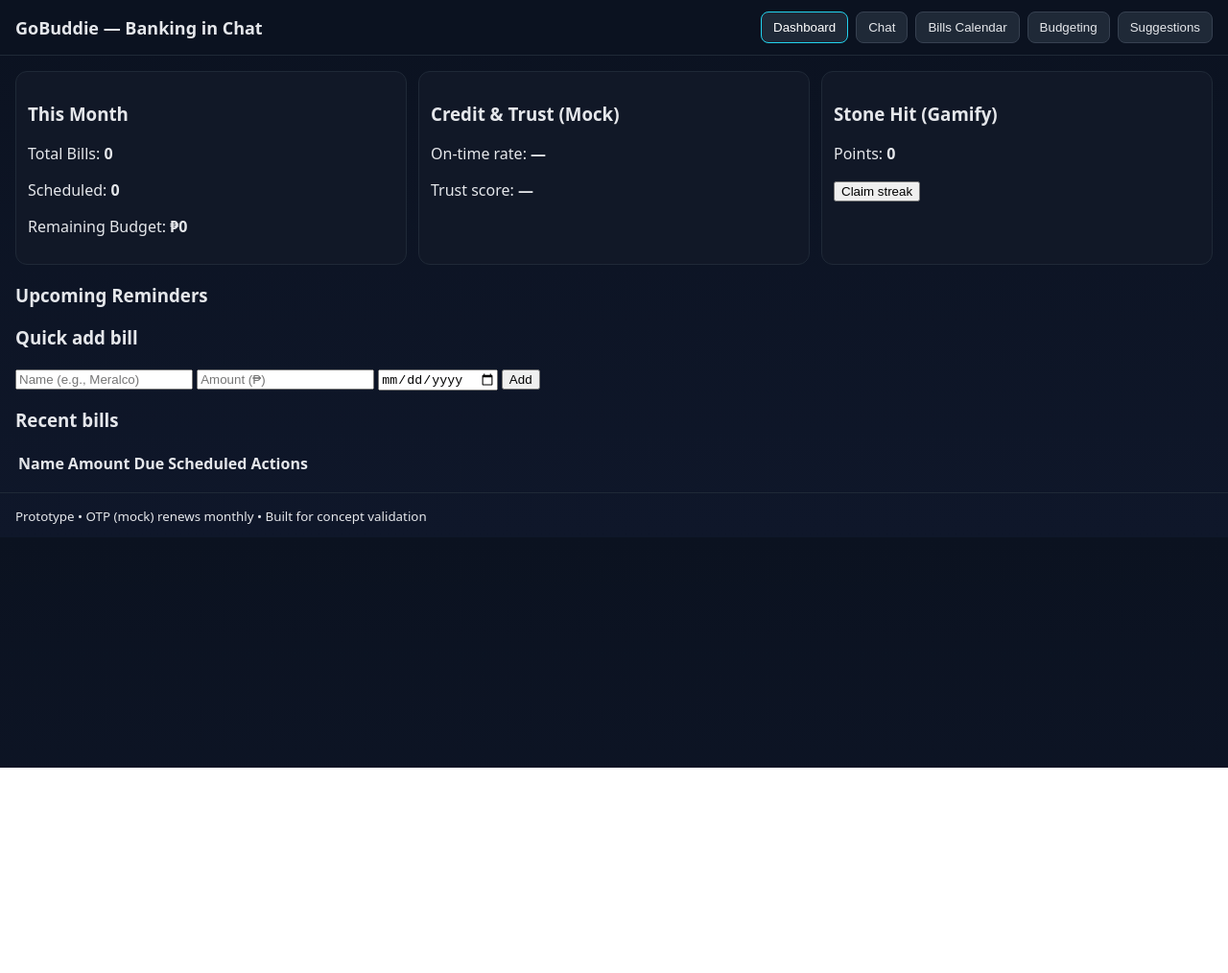
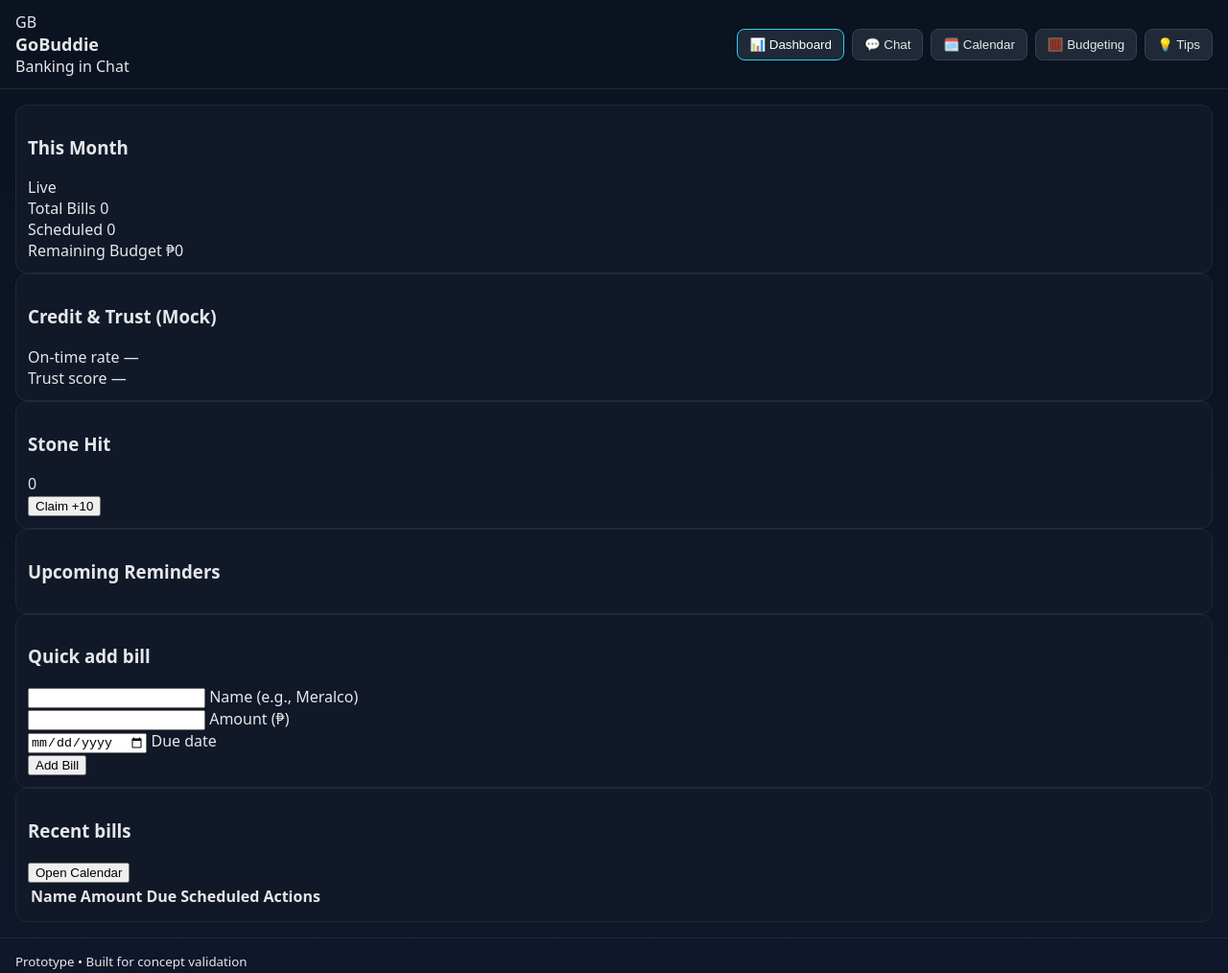
Before and after one commit to TheLevatron/gobuddie-prototype, a plain HTML site: page index.html in a window 1280 px wide. Shown: the whole page at 96% size. Before the commit the page ends 800 px from the top, so only its background shows below. Drawn offline with Linux system fonts and the light colour scheme.

Commit message:
Updated index.html with new content

```diff
--- a/index.html
+++ b/index.html
@@ -7,132 +7,240 @@
   <link rel="stylesheet" href="styles.css" />
 </head>
 <body>
-  <header class="app-header">
-    <h1>GoBuddie — Banking in Chat</h1>
-    <nav>
-      <button class="tab-btn" data-tab="dashboard" aria-selected="true">Dashboard</button>
-      <button class="tab-btn" data-tab="chat">Chat</button>
-      <button class="tab-btn" data-tab="calendar">Bills Calendar</button>
-      <button class="tab-btn" data-tab="budgeting">Budgeting</button>
-      <button class="tab-btn" data-tab="tips">Suggestions</button>
+  <div class="bg-gradient"></div>
+  <header class="app-header glass">
+    <div class="brand">
+      <div class="logo">GB</div>
+      <h1>GoBuddie</h1>
+      <span class="subtitle">Banking in Chat</span>
+    </div>
+    <nav class="nav">
+      <button class="tab-btn" data-tab="dashboard" aria-selected="true">
+        <span class="icon">📊</span> Dashboard
+      </button>
+      <button class="tab-btn" data-tab="chat">
+        <span class="icon">💬</span> Chat
+      </button>
+      <button class="tab-btn" data-tab="calendar">
+        <span class="icon">🗓️</span> Calendar
+      </button>
+      <button class="tab-btn" data-tab="budgeting">
+        <span class="icon">🧮</span> Budgeting
+      </button>
+      <button class="tab-btn" data-tab="tips">
+        <span class="icon">💡</span> Tips
+      </button>
     </nav>
   </header>
 
   <main>
     <!-- Dashboard pane (default active) -->
     <section id="tab-dashboard" class="tab active" aria-label="Dashboard">
-      <div class="cards">
-        <div class="card">
+      <div class="grid-3">
+        <div class="card elevate">
+          <div class="card-header">
             <h3>This Month</h3>
-          <p>Total Bills: <strong id="stat-total-bills">0</strong></p>
-          <p>Scheduled: <strong id="stat-scheduled">0</strong></p>
-          <p>Remaining Budget: <strong id="stat-remaining">₱0</strong></p>
+            <span class="badge">Live</span>
           </div>
-        <div class="card">
-          <h3>Credit & Trust (Mock)</h3>
-          <p>On-time rate: <strong id="stat-on-time">—</strong></p>
-          <p>Trust score: <strong id="stat-trust">—</strong></p>
+          <div class="stats">
+            <div class="stat">
+              <span class="label">Total Bills</span>
+              <span class="value" id="stat-total-bills">0</span>
             </div>
-        <div class="card">
-          <h3>Stone Hit (Gamify)</h3>
-          <p>Points: <strong id="stat-points">0</strong></p>
-          <button id="claim-streak">Claim streak</button>
+            <div class="stat">
+              <span class="label">Scheduled</span>
+              <span class="value" id="stat-scheduled">0</span>
+            </div>
+            <div class="stat">
+              <span class="label">Remaining Budget</span>
+              <span class="value accent" id="stat-remaining">₱0</span>
             </div>
           </div>
-      <div class="reminders">
-        <h3>Upcoming Reminders</h3>
-        <ul id="reminders-list"></ul>
         </div>
 
-      <div class="quick-add">
+        <div class="card elevate">
+          <div class="card-header">
+            <h3>Credit & Trust (Mock)</h3>
+          </div>
+          <div class="meter">
+            <div class="meter-row">
+              <span>On-time rate</span>
+              <span id="stat-on-time">—</span>
+            </div>
+            <div class="meter-row">
+              <span>Trust score</span>
+              <span id="stat-trust">—</span>
+            </div>
+            <div class="progress">
+              <div class="progress-bar" id="trust-bar" style="width: 0%"></div>
+            </div>
+          </div>
+        </div>
+
+        <div class="card elevate">
+          <div class="card-header">
+            <h3>Stone Hit</h3>
+          </div>
+          <div class="points">
+            <div class="big-number" id="stat-points">0</div>
+            <button class="btn primary" id="claim-streak">Claim +10</button>
+          </div>
+        </div>
+      </div>
+
+      <div class="grid-2 mt-16">
+        <div class="card elevate">
+          <div class="card-header">
+            <h3>Upcoming Reminders</h3>
+          </div>
+          <ul id="reminders-list" class="list"></ul>
+        </div>
+
+        <div class="card elevate">
+          <div class="card-header">
             <h3>Quick add bill</h3>
-        <form id="quick-add-form" class="quick-add-form">
-          <input type="text" id="qa-name" placeholder="Name (e.g., Meralco)" required />
-          <input type="number" id="qa-amount" placeholder="Amount (₱)" min="0" step="1" required />
+          </div>
+          <form id="quick-add-form" class="form">
+            <div class="field">
+              <input type="text" id="qa-name" required />
+              <label>Name (e.g., Meralco)</label>
+            </div>
+            <div class="field">
+              <input type="number" id="qa-amount" min="0" step="1" required />
+              <label>Amount (₱)</label>
+            </div>
+            <div class="field">
               <input type="date" id="qa-due" required />
-          <button type="submit">Add</button>
+              <label>Due date</label>
+            </div>
+            <button type="submit" class="btn glow">Add Bill</button>
           </form>
         </div>
+      </div>
 
-      <div class="recent-bills">
+      <div class="card elevate mt-16">
+        <div class="card-header">
           <h3>Recent bills</h3>
-        <table class="table" id="recent-bills-table">
+          <div class="actions">
+            <button class="btn subtle" data-goto="calendar">Open Calendar</button>
+          </div>
+        </div>
+        <div class="table-responsive">
+          <table class="table modern" id="recent-bills-table">
             <thead>
               <tr><th>Name</th><th>Amount</th><th>Due</th><th>Scheduled</th><th>Actions</th></tr>
             </thead>
             <tbody></tbody>
           </table>
         </div>
+      </div>
     </section>
 
     <!-- Chat pane -->
     <section id="tab-chat" class="tab" aria-label="Chat">
-      <div class="chat-container">
-        <div id="chat-log" class="chat-log" aria-live="polite"></div>
+      <div class="layout-vert">
+        <div id="chat-log" class="chat-log glass"></div>
         <form id="chat-form" class="chat-form">
-          <input id="chat-input" type="text" placeholder="Type to load or schedule bills… e.g., `Add Meralco 1500 due 2025-12-05`" aria-label="Chat input" />
-          <button type="submit">Send</button>
+          <div class="field grow">
+            <input id="chat-input" type="text" />
+            <label>Type commands (e.g., Add Meralco 1500 due YYYY-MM-DD)</label>
+          </div>
+          <button type="submit" class="btn primary">Send</button>
         </form>
         <div class="quick-actions">
-          <button data-msg="Add Globe 999 due 2025-12-10">+ Globe 999 due Dec 10</button>
-          <button data-msg="Schedule payment Meralco 1500 on 2025-12-05">Schedule Meralco Dec 5</button>
-          <button data-msg="Prioritize bills if monthly budget is 3000">Prioritize bills with budget ₱3000</button>
-          <button data-msg="Show reminders">Show reminders</button>
+          <button class="chip" data-msg="Add Globe 999 due 2025-12-10">+ Globe 999 due Dec 10</button>
+          <button class="chip" data-msg="Schedule payment Meralco 1500 on 2025-12-05">Schedule Meralco Dec 5</button>
+          <button class="chip" data-msg="Prioritize bills if monthly budget is 3000">Prioritize ₱3000</button>
+          <button class="chip" data-msg="Show reminders">Show reminders</button>
         </div>
       </div>
     </section>
 
     <!-- Calendar pane -->
     <section id="tab-calendar" class="tab" aria-label="Bills Calendar">
+      <div class="card elevate">
+        <div class="card-header">
+          <h3>Monthly Bills</h3>
+        </div>
         <div class="calendar-controls">
-        <label>Month:
+          <div class="field">
             <input type="month" id="calendar-month" />
-        </label>
-        <label>Monthly Budget:
+            <label>Month</label>
+          </div>
+          <div class="field">
             <input type="number" id="monthly-budget" min="0" step="1" placeholder="3000" />
-        </label>
-        <button id="recalculate-priority">Recalculate Priority</button>
+            <label>Monthly Budget (₱)</label>
+          </div>
+          <button id="recalculate-priority" class="btn glow">Recalculate</button>
         </div>
         <div id="calendar-grid" class="calendar-grid"></div>
         <div class="legend">
           <span class="pill due">Due</span>
           <span class="pill scheduled">Scheduled</span>
           <span class="pill prioritized">Prioritized</span>
-        <span class="pill overflow">Overflow (beyond budget)</span>
+          <span class="pill overflow">Overflow</span>
+        </div>
       </div>
     </section>
 
     <!-- Budgeting pane -->
     <section id="tab-budgeting" class="tab" aria-label="Budgeting">
+      <div class="card elevate">
+        <div class="card-header">
+          <h3>Plan your month</h3>
+        </div>
         <form class="budget-form">
-        <label>Monthly Income
+          <div class="field">
             <input type="number" id="income" min="0" step="1" placeholder="25000" />
-        </label>
-        <label>Savings Goal
+            <label>Monthly Income</label>
+          </div>
+          <div class="field">
             <input type="number" id="savings-goal" min="0" step="1" placeholder="5000" />
-        </label>
-        <label>Essentials Cap
-          <input type="number" id="essentials-cap" min="0" step="1" placeholder="50" />%
-        </label>
-        <label>Wants Cap
-          <input type="number" id="wants-cap" min="0" step="1" placeholder="30" />%
-        </label>
-        <label>Debt Repayment Cap
-          <input type="number" id="debt-cap" min="0" step="1" placeholder="20" />%
-        </label>
-        <button id="calc-budget">Calculate Plan</button>
+            <label>Savings Goal</label>
+          </div>
+          <div class="field">
+            <input type="number" id="essentials-cap" min="0" step="1" placeholder="50" />
+            <label>Essentials %</label>
+          </div>
+          <div class="field">
+            <input type="number" id="wants-cap" min="0" step="1" placeholder="30" />
+            <label>Wants %</label>
+          </div>
+          <div class="field">
+            <input type="number" id="debt-cap" min="0" step="1" placeholder="20" />
+            <label>Debt %</label>
+          </div>
+          <button id="calc-budget" class="btn primary">Calculate Plan</button>
         </form>
         <div id="budget-plan" class="budget-plan"></div>
+      </div>
     </section>
 
     <!-- Suggestions pane -->
     <section id="tab-tips" class="tab" aria-label="Suggestions">
+      <div class="grid-2">
+        <div class="card elevate">
+          <div class="card-header">
+            <h3>Tips & Tricks</h3>
+          </div>
           <div id="tips-list" class="tips-list"></div>
+        </div>
+        <div class="card elevate">
+          <div class="card-header">
+            <h3>Monthly OTP</h3>
+          </div>
+          <div class="otp">
+            <p>Renew monthly to enable actions</p>
+            <button class="btn subtle" id="renew-otp-btn">Renew OTP</button>
+            <div id="otp-status" class="otp-status pill">—</div>
+          </div>
+        </div>
+      </div>
     </section>
   </main>
 
-  <footer class="app-footer">
-    <small>Prototype • OTP (mock) renews monthly • Built for concept validation</small>
+  <footer class="app-footer glass">
+    <small>Prototype • Built for concept validation</small>
   </footer>
 
   <script src="app.js"></script>
```
Lines whose indentation alone changed are shown as unchanged.
